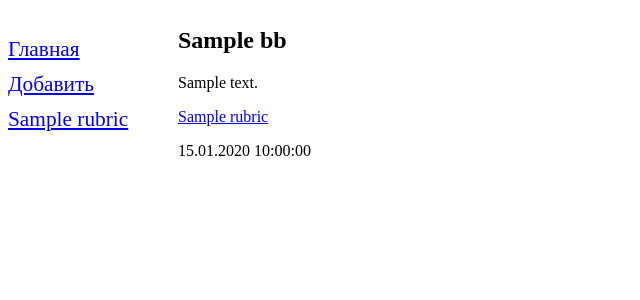
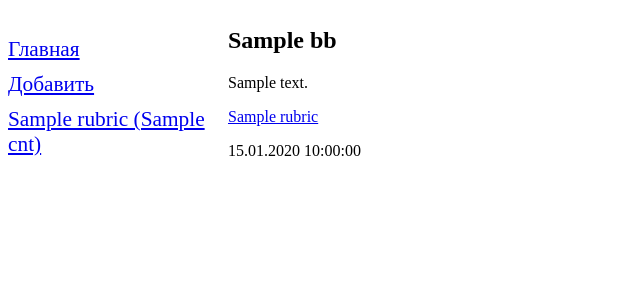
Before and after one commit to morozov1982/samplesite_pyd_231, a Django app: template templates/index.html in a window 1280 px wide. Shown: the part 74-374 px from the top of the page, without its empty margins (0-640 px from the left). Run offline with Django 4.2, Linux system fonts and the light colour scheme; the template is opened without the code that fills it: most values are stand-ins (such as "Sample title", 1, 10 or a date in 2020).

Commit message:
lesson_12 files

```diff
--- a/static/style.css
+++ b/static/style.css
@@ -7,7 +7,7 @@ header h1 {
 
 nav {
     font-size: 16pt;
-    width: 150px;
+    width: 200px;
     float: left;
 }
 
@@ -17,5 +17,5 @@ nav a {
 }
 
 section {
-    margin-left: 170px;
+    margin-left: 220px;
 }
--- a/templates/layout/basic.html
+++ b/templates/layout/basic.html
@@ -17,7 +17,7 @@
     <a href="{% url 'index' %}">Главная</a>
     <a href="{% url 'add' %}">Добавить</a>
     {% for rubric in rubrics %}
-        <a href="{#% url 'by_rubric' rubric.pk %#}{{ rubric.get_absolute_url }}">{{ rubric }}</a>
+        <a href="{{ rubric.get_absolute_url }}">{{ rubric }} ({{ rubric.cnt }})</a>
     {% endfor %}
 </nav>
 
```
Also changed, not shown: bboard/views.py (+10 -3 lines).
